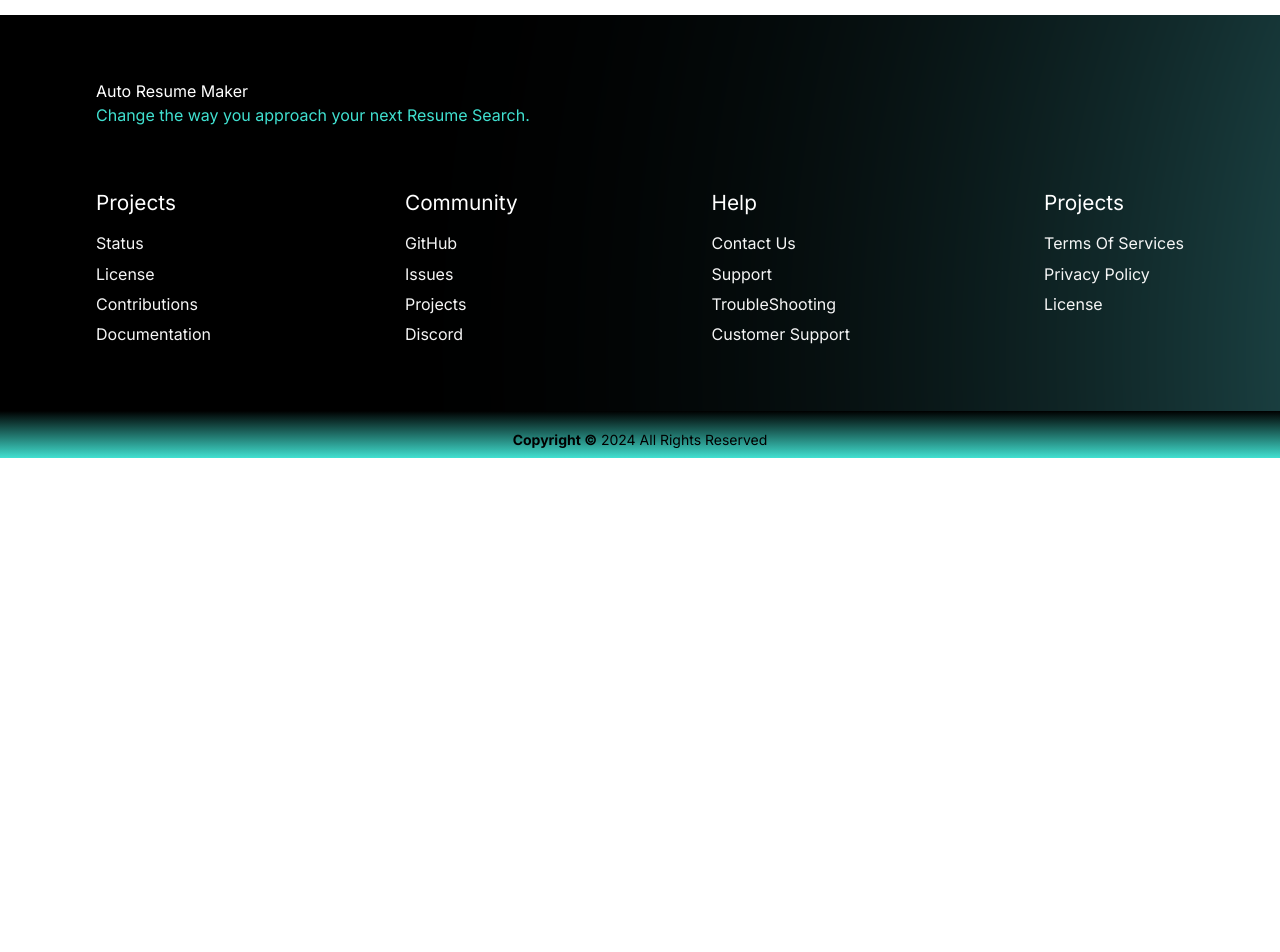
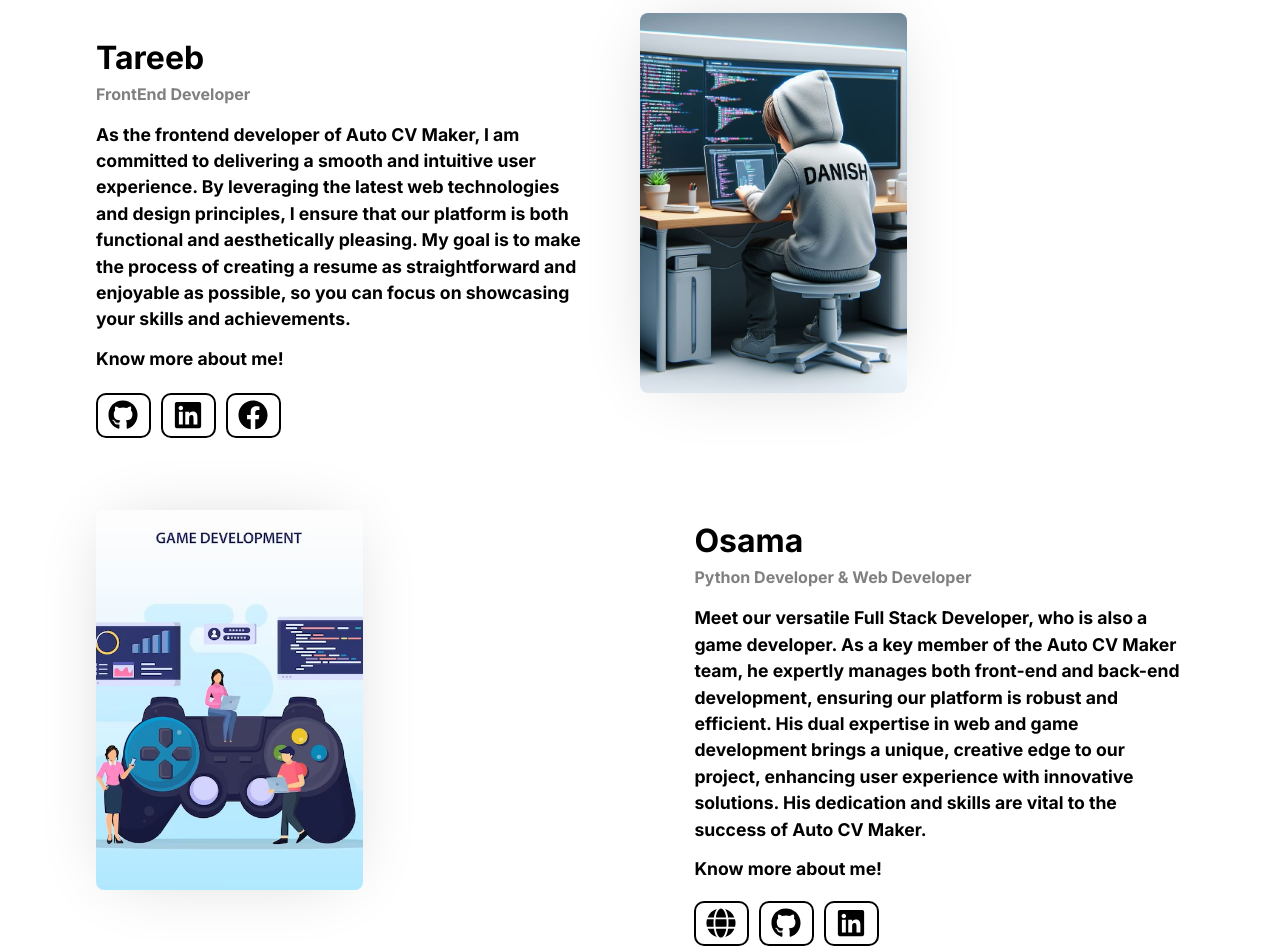
Before and after one commit to sameerstg/cv-maker, a Next.js app: page /about in a window 1280 px wide. Shown: the part 1640-2592 px from the top of the page. Before the commit the page ends 2106 px from the top, so only its background shows below. Built offline with nearby package versions, Linux system fonts and the light colour scheme; no server answers.

Commit message:
form data getting

```diff
--- a/app/create/page.tsx
+++ b/app/create/page.tsx
@@ -7,7 +7,6 @@ import { useRef, useState } from "react";
 export default function Home() {
   const [currentForm, setcurrentForm] = useState(0)
 
-  const [cv, setCv] = useState<cv | null>(null)
   const [data, setData] = useState<Data[]>([]);
   const handleCvFromChild = (cv: any) => {
     // setCv(cv);
@@ -58,5 +57,5 @@ export default function Home() {
 
 export interface Data {
   key: string;
-  value: string;
+  value: any;
 }
--- a/components/Form.tsx
+++ b/components/Form.tsx
@@ -2,19 +2,22 @@
 import InputField from "@/components/InputField";
 import { cv, field } from "@/static/forms";
 import SkillsAdd from "./SkillsAdd";
-import { useState } from "react";
+import { useEffect, useState } from "react";
 import ExperienceAdd from "./ExperinceAdd";
 import Link from "next/link";
+import { Data } from "@/app/create/page";
 
 export default function Form(props: form) {
-  interface Data {
-    key: string,value: string;
-  }
+
   const [data, setData] = useState<Data[]>([]);
+  useEffect(() => {
+    onValueChange("", "")
+  }, [data]);
 
 
-  function onValueChange(key: string, value: string) {
-    if (props.onDataClick) {
+  function onValueChange(key: string, value: any) {
+    if (key !== "" && value !== "") {
+
       // Find index of the key in data
       const index = data.findIndex(item => item.key === key);
 
@@ -22,14 +25,11 @@ export default function Form(props: form) {
         const newData = data;
         data[index].value = value
         setData(newData);
-        } else {
-          setData(data => [...data, { key, value }]);
+      } else {
+        setData(data => [...data, { key, value }]);
       }
-
-      console.log(data);
-
-      // props.onDataClick({});
     }
+    console.log(data)
   }
   function submit(e: React.FormEvent<HTMLFormElement>) {
 
@@ -52,13 +52,13 @@ export default function Form(props: form) {
           props.skills ?
             <div className="md:col-span-2">
 
-              <SkillsAdd />
+              <SkillsAdd onValueChanged={onValueChange} />
             </div>
             :
 
             props.experience ?
               <div className="w-full md:col-span-2">
-                <ExperienceAdd />
+                <ExperienceAdd onValueChanged={onValueChange} />
 
               </div>
               :
@@ -66,14 +66,14 @@ export default function Form(props: form) {
                 field.textArea ?
                   <div key={key} className="w-full md:col-span-2" >
                     {
-                      <InputField inputRef={field.inputRef} title={field.title} label={field.label} type={field.type} mandatory={field.mandatory} textArea={field.textArea} onValueChange={onValueChange} />
+                      <InputField title={field.title} label={field.label} type={field.type} mandatory={field.mandatory} textArea={field.textArea} onValueChange={onValueChange} />
                     }
                   </div>
                   :
                   <div key={key} className="w-full ">
                     {
 
-                      <InputField inputRef={field.inputRef} title={field.title} label={field.label} type={field.type} mandatory={field.mandatory} textArea={field.textArea} onValueChange={onValueChange} />
+                      <InputField title={field.title} label={field.label} type={field.type} mandatory={field.mandatory} textArea={field.textArea} onValueChange={onValueChange} />
 
 
                     }
--- a/components/InputField.tsx
+++ b/components/InputField.tsx
@@ -12,10 +12,12 @@ export default function InputField(props: field) {
       {
         props.textArea ?
           <textarea className="bg-[#262626] px-2 py-1 w-full h-20 md:h-48 " placeholder={props.label} required={props.mandatory}
-            onChange={x => props.onValueChange(props.inputRef,x.target.value)}></textarea>
+            onChange={x => { if (props.onValueChange == null) { console.log("onvaluechange is nulll"); return; }; props.onValueChange(props.title ? props.title : props.label, x.target.value) }}
+          ></textarea>
+
           :
           <input className={"bg-[#262626] px-2 py-1 w-full"} type={props.type} placeholder={props.label} spellCheck={props.textArea} required={props.mandatory}
-            onChange={x => props.onValueChange(props.inputRef,x.target.value)}></input>
+            onChange={x => { if (props.onValueChange == null) { console.log("onvaluechange is nulll"); return; }; props.onValueChange(props.title ? props.title : props.label, x.target.value) }}></input>
       }
     </div>
   </>);
--- a/components/SkillsAdd.tsx
+++ b/components/SkillsAdd.tsx
@@ -1,8 +1,10 @@
 'use client'
-import { useState } from "react";
-function SkillsAdd() {
+import { useEffect, useState } from "react";
+function SkillsAdd(props: any) {
     const [skills, setSkills] = useState<string[]>([]);
-
+    useEffect(() => {
+        onValueChange()
+    }, [skills])
     function addSkill(e: any) {
         // if (e.key !== "Enter") return;
         // const inputField = document.querySelector(".addSkill") as HTMLInputElement;
@@ -17,9 +19,15 @@ function SkillsAdd() {
             setSkills([...skills, inputField.value]);
             inputField.value = "";
         }
+        onValueChange()
     }
     function removeSkill(index: number) {
         setSkills(skills.filter((_, idx) => idx !== index));
+        onValueChange()
+    }
+    function onValueChange() {
+if(skills.length == 0)return;
+        props.onValueChanged("skills", skills)
     }
     return (
         <div className='flex flex-col  justify-center  text-center w-full mx-auto gap-8 my-4'>
--- a/components/new/TeamInfo.js
+++ b/components/new/TeamInfo.js
@@ -2,7 +2,7 @@ import Danish from "../../components/new/Assets/Danish.jpg";
 import Danish2 from "../../components/new/Assets/Danish2.jpg";
 import SameerSTG from "../../components/new/Assets/SameerSTG.jpg";
 import SameerSTG2 from "../../components/new/Assets/SameerSTG2.jpeg";
-import { FaFacebook, FaGithub, FaLinkedin,FaGlobe } from "react-icons/fa";
+import { FaFacebook, FaGithub, FaLinkedin, FaGlobe } from "react-icons/fa";
 
 import "./TeamInfoStyles.css";
 import Image from "next/image";
@@ -12,7 +12,6 @@ const TeamInfo = () => {
     <div className="TeamInfo text-black font-bold">
       <h1>Our Team</h1>
       <p>Meet the dedicated creators behind Auto CV Maker.</p>
-
       <div className="first-member">
         <div className="member-text">
           <h2>Danish Ahmed</h2>
@@ -28,8 +27,8 @@ const TeamInfo = () => {
           </p>
           <h5>Know more about me!</h5>
         </div>
-        <div className="Image" >
-          <Image alt="Img" src={Danish} />
+        <div className="Image">
+          {/* <Image alt="Img" src={Danish} /> */}
           <Image alt="Img" src={Danish2} />
         </div>
       </div>
@@ -75,7 +74,7 @@ const TeamInfo = () => {
           <h5>Know more about me!</h5>
         </div>
         <div className="Image">
-          <Image alt="Img" src={SameerSTG} />
+          {/* <Image alt="Img" src={SameerSTG} /> */}
           <Image alt="Img" src={SameerSTG2} />
         </div>
       </div>
@@ -86,7 +85,100 @@ const TeamInfo = () => {
           rel="noopener noreferrer"
           className="icon-link"
         >
-            <FaGlobe className="icon"/>
+          <FaGlobe className="icon" />
+          {/* <FaGithub className="icon" /> */}
+        </a>
+        <a
+          href="https://github.com/sameerstg"
+          target="_blank"
+          rel="noopener noreferrer"
+          className="icon-link"
+        >
+          <FaGithub className="icon" />
+        </a>
+        <a
+          href="https://www.linkedin.com/in/sameerstg/"
+          target="_blank"
+          rel="noopener noreferrer"
+          className="icon-link"
+        >
+          <FaLinkedin className="icon" />
+        </a>
+      </div>{" "}
+      <div className="first-member">
+        <div className="member-text">
+          <h2>Tareeb</h2>
+          <h4>FrontEnd Developer</h4>
+          <p>
+            As the frontend developer of Auto CV Maker, I am committed to
+            delivering a smooth and intuitive user experience. By leveraging the
+            latest web technologies and design principles, I ensure that our
+            platform is both functional and aesthetically pleasing. My goal is
+            to make the process of creating a resume as straightforward and
+            enjoyable as possible, so you can focus on showcasing your skills
+            and achievements.
+          </p>
+          <h5>Know more about me!</h5>
+        </div>
+        <div className="Image">
+          {/* <Image alt="Img" src={Danish} /> */}
+          <Image alt="Img" src={Danish2} />
+        </div>
+      </div>
+      <div className="SocialIcons-1">
+        <a
+          href="https://github.com/danishahmed65"
+          target="_blank"
+          rel="noopener noreferrer"
+          className="icon-link"
+        >
+          <FaGithub className="icon" />
+        </a>
+        <a
+          href="https://www.linkedin.com/in/danish-ahmed-b8a508229/"
+          target="_blank"
+          rel="noopener noreferrer"
+          className="icon-link"
+        >
+          <FaLinkedin className="icon" />
+        </a>
+        <a
+          href="https://www.facebook.com/danish.armani.18"
+          target="_blank"
+          rel="noopener noreferrer"
+          className="icon-link"
+        >
+          <FaFacebook className="icon" />
+        </a>
+      </div>
+      <div className="second-member">
+        <div className="member-text">
+          <h2>Osama</h2>
+          <h4>Python Developer & Web Developer</h4>
+          <p>
+            Meet our versatile Full Stack Developer, who is also a game
+            developer. As a key member of the Auto CV Maker team, he expertly
+            manages both front-end and back-end development, ensuring our
+            platform is robust and efficient. His dual expertise in web and game
+            development brings a unique, creative edge to our project, enhancing
+            user experience with innovative solutions. His dedication and skills
+            are vital to the success of Auto CV Maker.
+          </p>
+          <h5>Know more about me!</h5>
+        </div>
+        <div className="Image">
+          {/* <Image alt="Img" src={SameerSTG} /> */}
+          <Image alt="Img" src={SameerSTG2} />
+        </div>
+      </div>
+      <div className="SocialIcons-2">
+        <a
+          href="https://sameerstg.com/"
+          target="_blank"
+          rel="noopener noreferrer"
+          className="icon-link"
+        >
+          <FaGlobe className="icon" />
           {/* <FaGithub className="icon" /> */}
         </a>
         <a
```
Also changed, not shown: components/ExperinceAdd.tsx (+62 -20 lines), static/forms.tsx (+18 -19 lines).
